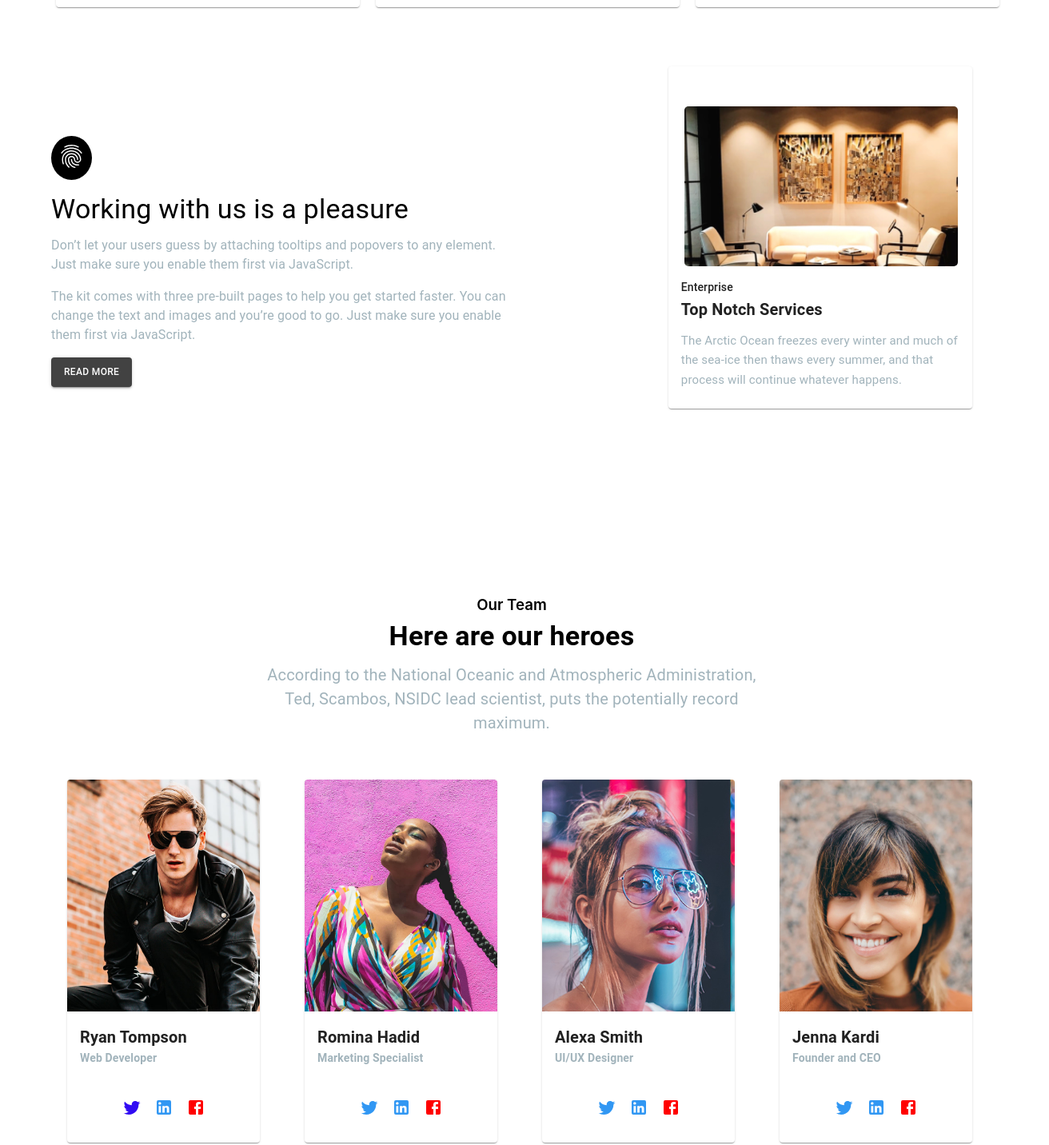
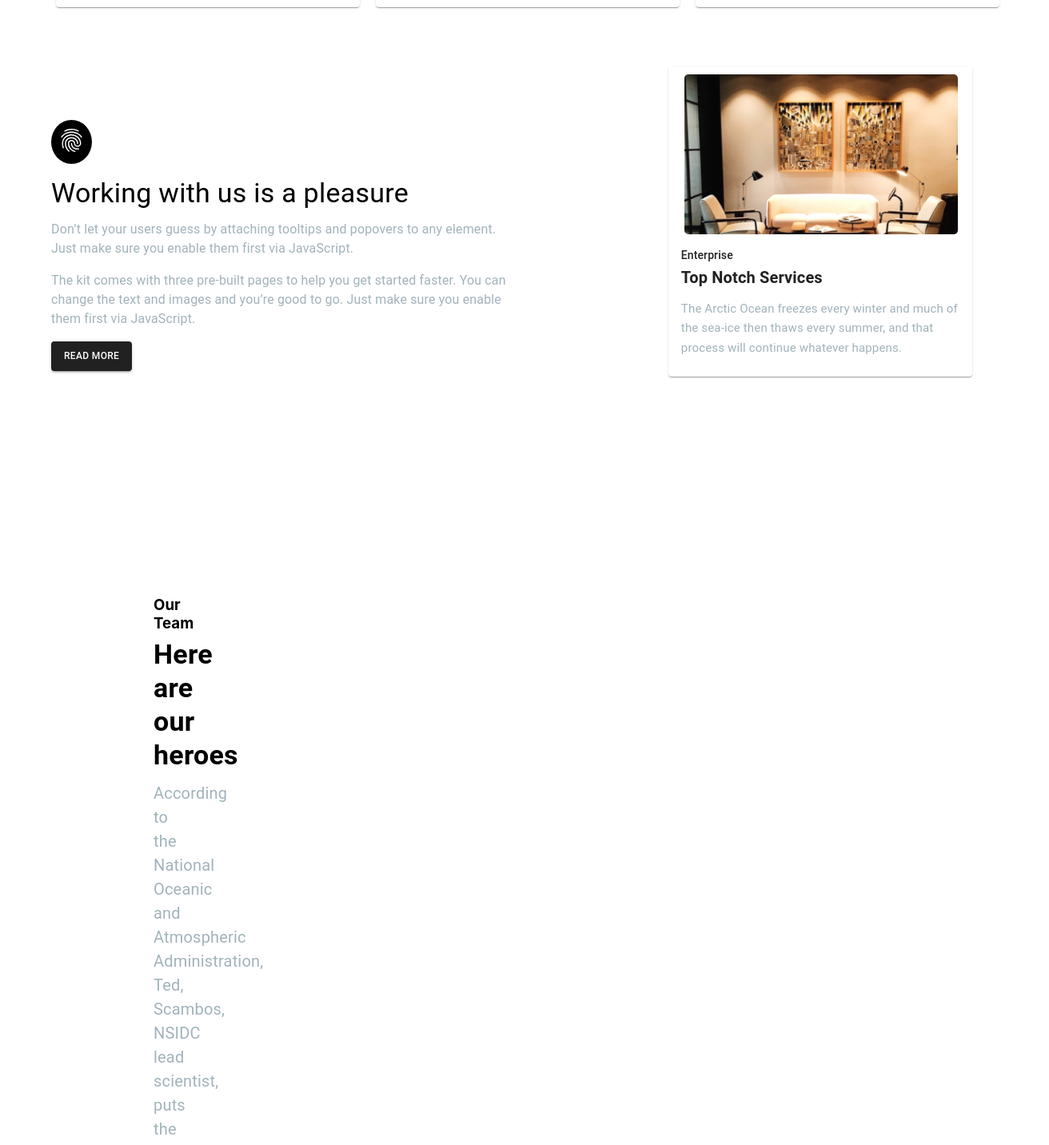
Before and after one commit to kimmisinha/Material-UI-Project, a React (Create React App) app: page / in a window 1280 px wide. Shown: the part 883-2315 px from the top of the page at 80% size, 1312 px wide, since content can reach past the window. Built offline with nearby package versions, Linux system fonts and the light colour scheme.

Commit message:
fix: minor adjustments to landing page layout and styles

```diff
--- a/src/Component/OurTeam.jsx
+++ b/src/Component/OurTeam.jsx
@@ -21,7 +21,7 @@ const teamMembers = [
     title: "Web Developer",
     image: team1,
     socials: [
-      <Twitter sx={{ color: 'rgb(49,11,243)' }} />,
+      <Twitter sx={{ color: 'rgb(49,151,243)' }} />,
       <LinkedIn sx={{ color: 'rgb(49,151,243)' }} />,
       <Facebook sx={{ color: 'red' }} />,
     ],
@@ -60,13 +60,13 @@ const teamMembers = [
 
 const OurTeam = () => {
   return (
-    <Container maxWidth="lg">
-      <Box textAlign="center" sx={{ py: 5, marginTop: "130px" }}>
+<Container maxWidth={false} disableGutters >
+<Box textAlign="center" sx={{ padding: '5rem 70rem 10rem 12rem', marginTop: "130px" }}>
         <Typography
           variant="h7"
           component="h3"
           gutterBottom
-          sx={{ fontWeight: "600" }}
+          sx={{ fontWeight: "700" }}
         >
           Our Team
         </Typography>
@@ -102,7 +102,7 @@ const OurTeam = () => {
               <CardMedia
                 component="img"
                 height="290"
-                width="400"
+                width="350"
                 image={member.image}
                 alt={member.name}
                 // borderRadius="30px"
--- a/src/Component/TeamPage.jsx
+++ b/src/Component/TeamPage.jsx
@@ -63,7 +63,7 @@ const TeamPage = () => {
             sx={{
               fontSize: "0.75rem",
               padding: "0.5rem 1rem",
-              backgroundColor: "rgb(66,66,66)",
+              backgroundColor: "rgb(33,33,33)",
               "&:hover": {
                 backgroundColor: "rgb(66,66,66)",
               },
@@ -79,7 +79,7 @@ const TeamPage = () => {
               height="200"
               image={teamwork}
               borderRadius="5"
-              sx={{ maxWidth: "90%", objectFit: "cover",height:"140",marginTop:"50px",marginLeft:"20px",borderRadius:"5px"}}
+              sx={{ maxWidth: "90%", objectFit: "cover",height:"140",marginTop:"10px",marginLeft:"20px",borderRadius:"5px"}}
               alt="Top Notch Services"
             />
             <CardContent>
```
